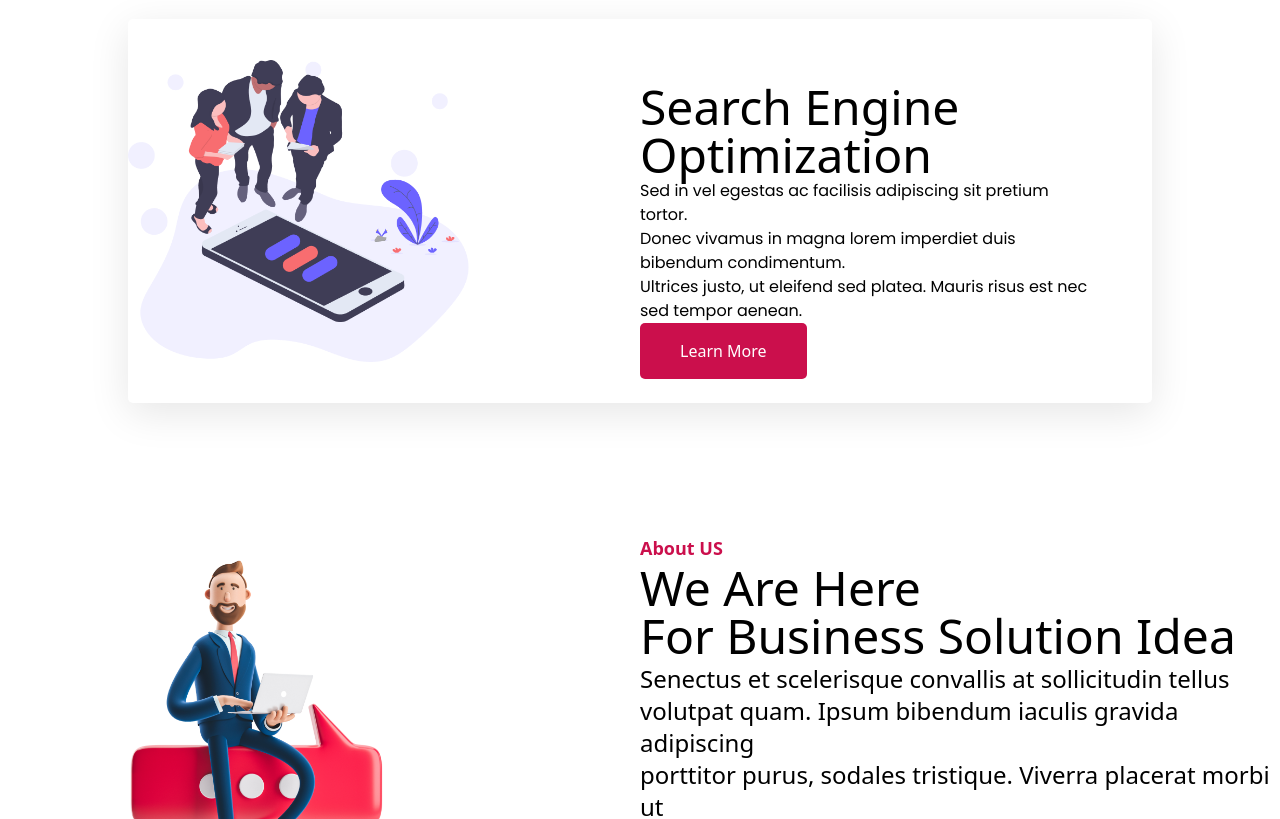
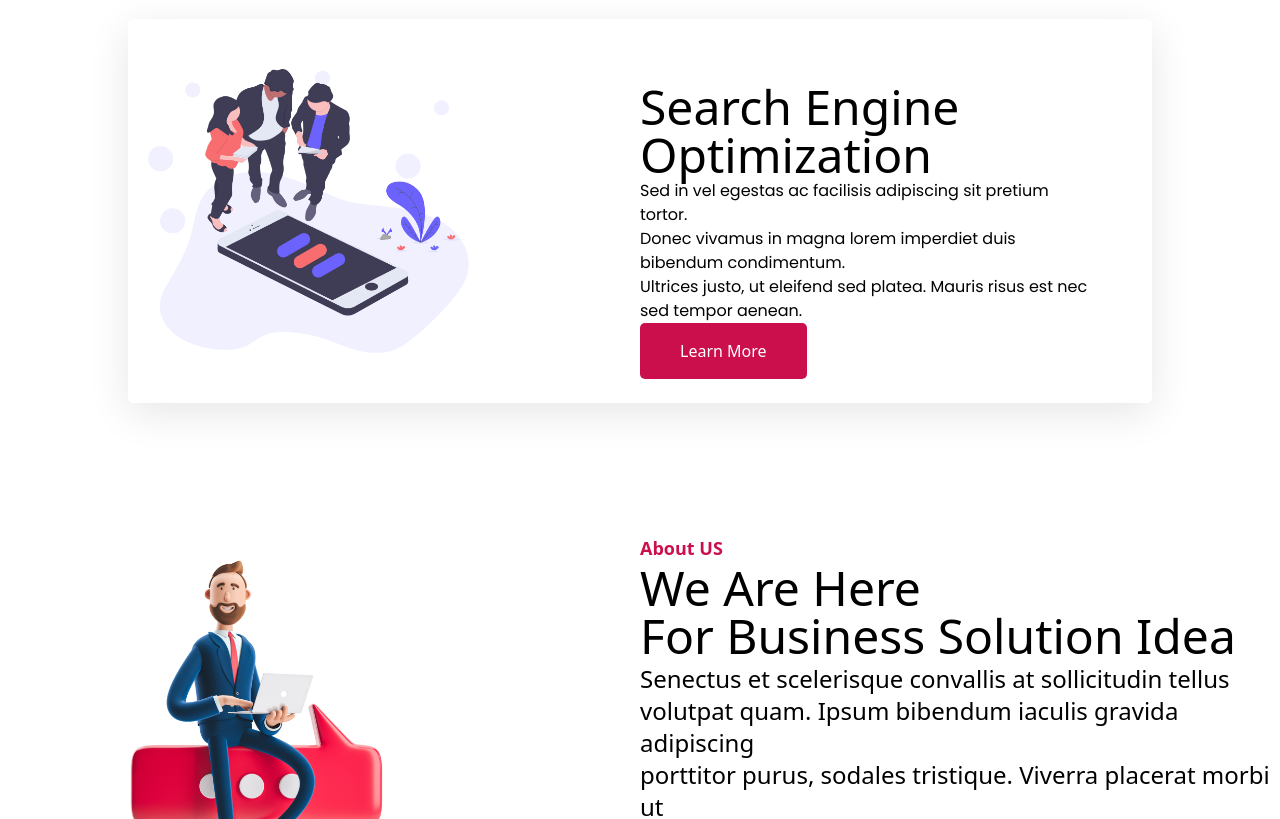
Before and after one commit to dev-aliGoodarzi/landing-page-react, a React (Create React App) app: page / in a window 1280 px wide. Shown: the part 1689-2508 px from the top of the page. Built offline with nearby package versions, Linux system fonts and the light colour scheme.

Commit message:
some change

```diff
--- a/src/Compunents/AboutSEO/AboutSEO.jsx
+++ b/src/Compunents/AboutSEO/AboutSEO.jsx
@@ -5,7 +5,7 @@ const AboutSEO = () => {
   return (
     <div className="w-full flex flex-row items-center p-32 justify-center aboutSEO__Custom ">
       <div className="w-full  flex flex-row  items-center justify-between custom__innerItems">
-        <div className="left h-full flex flex-col items-center justify-center w-1/3">
+        <div className="left pl-5 h-full flex flex-col items-center justify-center w-1/3">
           <img src={leftImg} alt="" />
         </div>
         <div className="right h-full w-3/6 flex flex-col items-start justify-between pt-16 pb-16">
```
